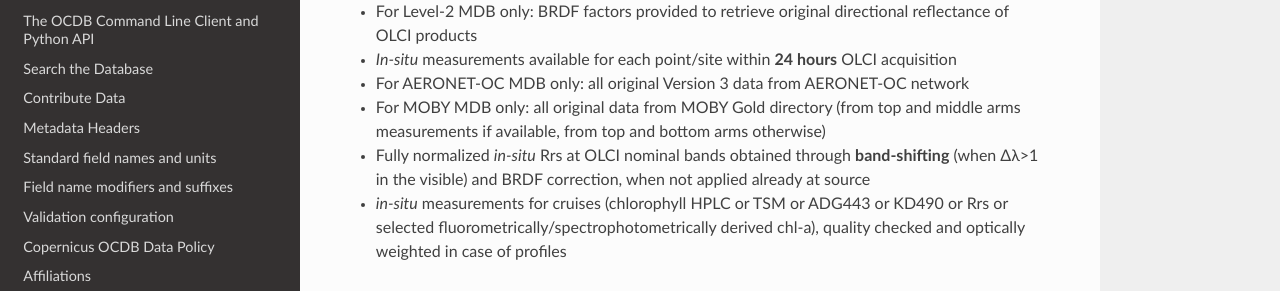
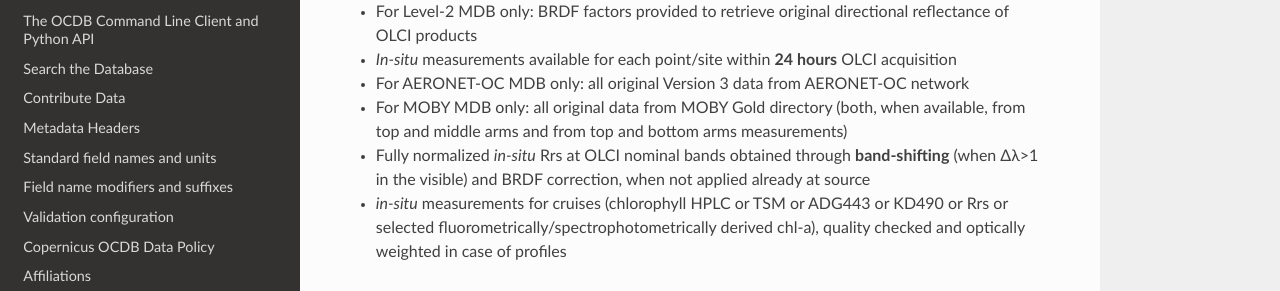
Before and after one commit to javierconcha/ocdb-docs, a Sphinx documentation site: the page built from docs/source/ocdb-MDB-user-manual.md, in a window 1280 px wide and 900 px high, scrolled down 536 px. Shown: the part 160-451 px from the top of the window. Built offline with Sphinx 7.4.7 and the Read the Docs theme 2.0.0, drawn with Linux system fonts in a browser that asks for light colours.

Commit message:
Update ocdb-MDB-user-manual.md

```diff
--- a/docs/source/ocdb-MDB-user-manual.md
+++ b/docs/source/ocdb-MDB-user-manual.md
@@ -22,7 +22,7 @@
 
 - For AERONET-OC MDB only: all original Version 3 data from AERONET-OC network
 
-- For MOBY MDB only: all original data from MOBY Gold directory (from top and middle arms measurements if available, from top and bottom arms otherwise)
+- For MOBY MDB only: all original data from MOBY Gold directory (both, when available, from top and middle arms and from top and bottom arms measurements)
 
 - Fully normalized _in-situ_ Rrs at OLCI nominal bands obtained through **band-shifting** (when Δλ>1 in the visible) and BRDF correction, when not applied already at source
 
```
